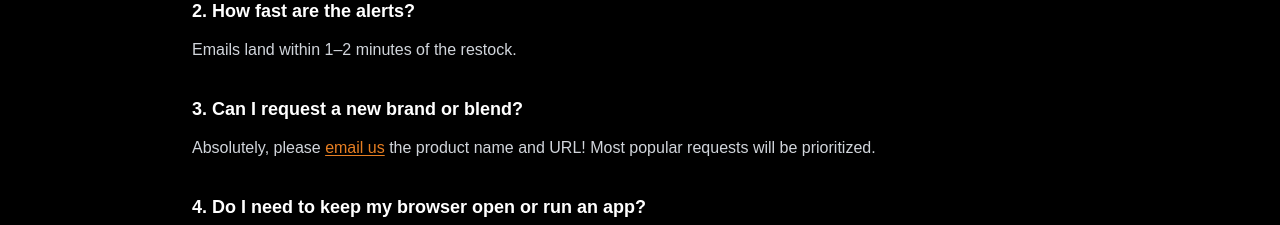
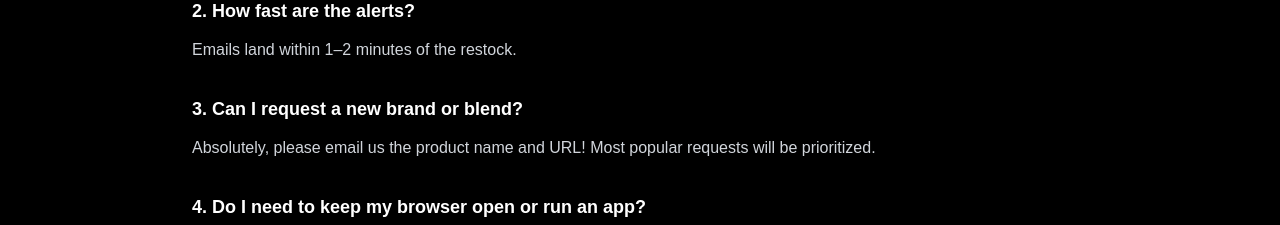
Before and after one commit to anishkancherla/matcharestock, a Next.js app: page / in a window 1280 px wide. Shown: the part 2920-3145 px from the top of the page. Built offline with nearby package versions, Linux system fonts and the light colour scheme; no server answers; a web font is replaced by a local one.

Commit message:
removing link from faq

```diff
--- a/app/page.tsx
+++ b/app/page.tsx
@@ -618,14 +618,7 @@ export default function LandingPage() {
                   3. Can I request a new brand or blend?
                 </h3>
                 <p className="text-gray-300 font-diatype-thin leading-relaxed">
-                  Absolutely, please{' '}
-                  <a
-                    href="mailto:matcharestock@gmail.com"
-                    className="text-[#e67e22] hover:text-[#d35400] transition-colors duration-300 underline decoration-1 underline-offset-2"
-                  >
-                    email us
-                  </a>
-                  {' '}the product name and URL! Most popular requests will be prioritized.
+                  Absolutely, please email us the product name and URL! Most popular requests will be prioritized.
                 </p>
               </div>
 
```
